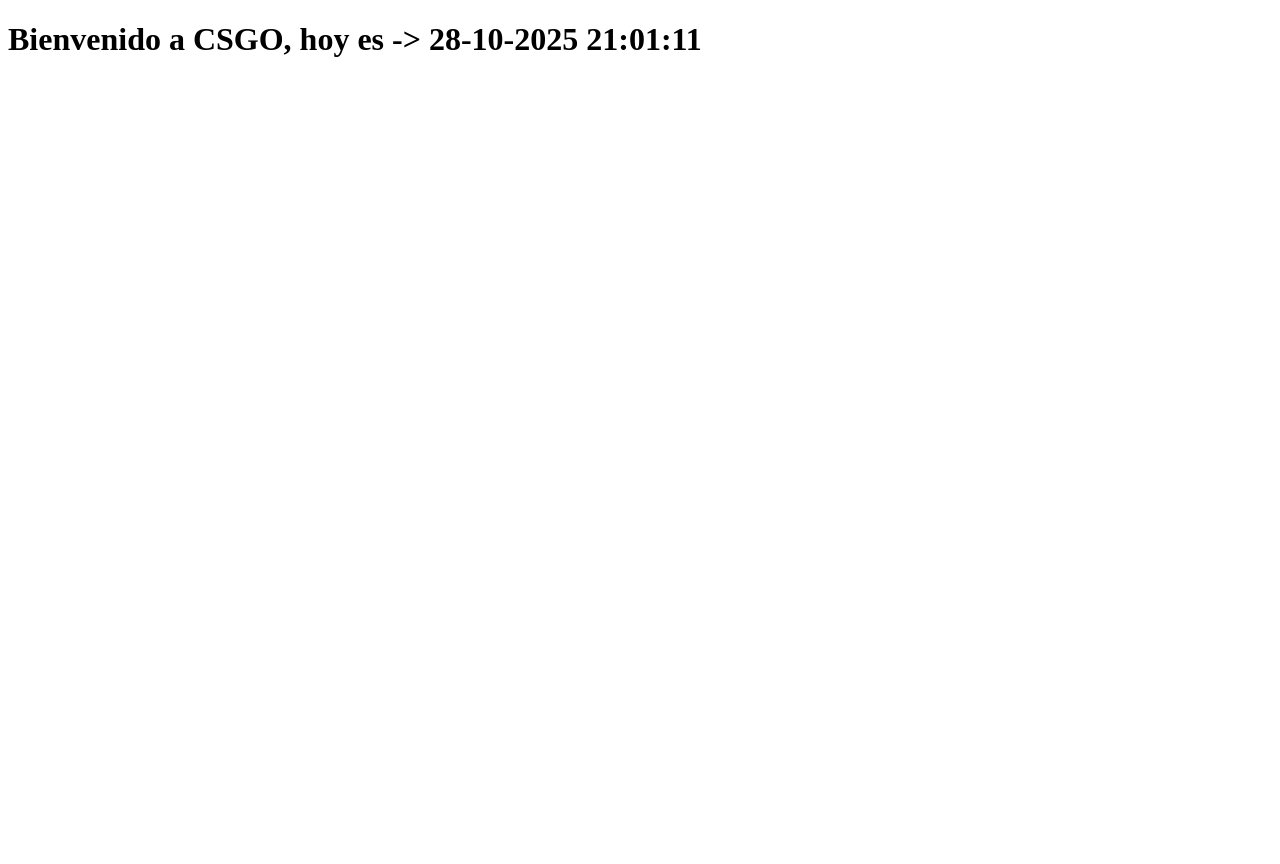
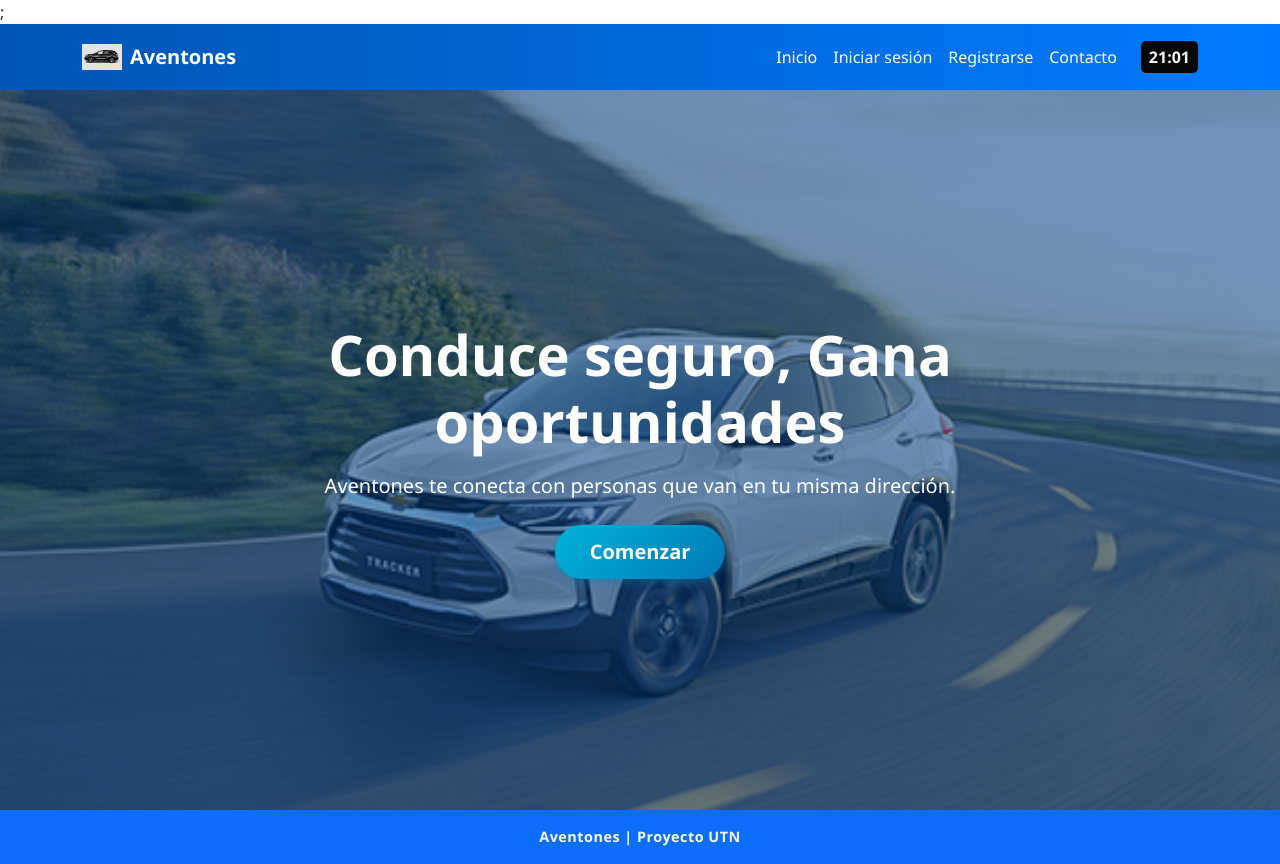
Before and after one commit to ElaiM02/CSGO, a PHP site: page / in a window 1280 px wide. Before the commit the page ends 800 px from the top, so only its background shows below. Run offline with PHP 8.4, Linux system fonts and the light colour scheme.

Commit message:
Creacion de la pagina principal

```diff
--- /dev/null
+++ b/config/start_app.php
@@ -0,0 +1,9 @@
+<?php
+session_start();
+
+date_default_timezone_set("America/Costa_Rica");
+$fecha = new DateTime();
+
+date_default_timezone_set('America/Costa_Rica');
+$hora = date("H:i");
+?>
--- /dev/null
+++ b/public/css/estilos.css
@@ -0,0 +1,105 @@
+
+
+
+body, html {
+  margin: 0;
+  padding: 0;
+  font-family: 'Segoe UI', sans-serif;
+}
+
+
+.navbar {
+  background: linear-gradient(90deg, #0056b3, #007bff);
+  transition: background 0.3s ease-in-out;
+}
+
+.navbar .nav-link {
+  color: #fff !important;
+  font-weight: 500;
+  position: relative;
+  padding: 0.5rem 1rem;
+  transition: color 0.3s ease-in-out;
+}
+
+/* Línea animada debajo del enlace */
+.navbar .nav-link::after {
+  content: '';
+  position: absolute;
+  left: 0;
+  bottom: 0;
+  width: 0%;
+  height: 2px;
+  background-color: #fff;
+  transition: width 0.3s ease-in-out;
+}
+
+.navbar .nav-link:hover::after {
+  width: 100%;
+}
+
+.navbar .nav-link:hover {
+  color: #ffeb3b !important;
+}
+
+
+.logo {
+  width: 40px;
+  height: 40px;
+  object-fit: contain;
+}
+
+
+.hora {
+  background-color: rgb(6, 7, 7);
+  padding: 4px 8px;
+  border-radius: 5px;
+  font-weight: bold;
+}
+
+
+.hero {
+  position: relative;
+  background-image: url('../imagenes/t1.png');
+  background-size: cover;
+  background-position: center;
+  height: 90vh;
+  color: white;
+}
+
+.hero .overlay {
+  position: absolute;
+  top: 0;
+  left: 0;
+  width: 100%;
+  height: 100%;
+  background-color: rgba(0, 60, 130, 0.55);
+  z-index: 1;
+}
+
+.hero .content {
+  position: relative;
+  z-index: 2;
+  padding: 20px;
+  max-width: 800px;
+}
+
+.btn-comenzar {
+  background: linear-gradient(135deg, #00b4d8, #0077b6);
+  border: none;
+  border-radius: 50px;
+  padding: 12px 35px;
+  box-shadow: 0 4px 10px rgba(0, 119, 182, 0.4);
+  transition: all 0.3s ease-in-out;
+}
+
+.btn-comenzar:hover {
+  background: linear-gradient(135deg, #0096c7, #023e8a);
+  transform: translateY(-2px);
+  box-shadow: 0 6px 16px rgba(0, 119, 182, 0.6);
+}
+
+
+footer {
+  font-size: 0.9rem;
+  letter-spacing: 0.5px;
+}
--- a/public/index.php
+++ b/public/index.php
@@ -1,16 +1,49 @@
 <?php
-session_start();
-date_default_timezone_set("America/Costa_Rica");
-$fecha = new DateTime();?>
+require_once '../config/start_app.php'?>;
 
 <!DOCTYPE html>
-<html lang="en">
+<html lang="es">
 <head>
-    <meta charset="UTF-8">
-    <meta name="viewport" content="width=device-width, initial-scale=1.0">
-    <title>csgo.com</title>
+  <meta charset="UTF-8">
+  <meta name="viewport" content="width=device-width, initial-scale=1.0">
+  <title>Aventones - Inicio</title>
+  <link href="https://cdn.jsdelivr.net/npm/bootstrap@5.3.3/dist/css/bootstrap.min.css" rel="stylesheet">
+  <link rel="stylesheet" href="css/estilos.css">
 </head>
+
 <body>
-    <h1><?php echo "Bienvenido a CSGO, hoy es -> ",  $fecha->format("d-m-Y H:i:s"); ?> </h1>
+  <nav class="navbar navbar-expand-lg navbar-dark bg-primary shadow">
+    <div class="container">
+      <a class="navbar-brand d-flex align-items-center" href="#">
+        <img src="imagenes/logo.png" alt="Logo" class="logo me-2">
+        <span class="fw-bold">Aventones</span>
+      </a>
+
+      <div class="collapse navbar-collapse justify-content-end">
+        <ul class="navbar-nav">
+          <li class="nav-item"><a class="nav-link" href="index.php">Inicio</a></li>
+          <li class="nav-item"><a class="nav-link" href="login.php">Iniciar sesión</a></li>
+          <li class="nav-item"><a class="nav-link" href="registrousuario.php">Registrarse</a></li>
+          <li class="nav-item"><a class="nav-link" href="#">Contacto</a></li>
+        </ul>
+      </div>
+
+      <span class="text-light ms-3 hora"><?php echo $hora; ?></span>
+    </div>
+  </nav>
+
+  <header class="hero d-flex flex-column justify-content-center align-items-center text-center text-white">
+    <div class="overlay"></div>
+    <div class="content">
+      <h1 class="fw-bold display-4"><strong>Conduce seguro, Gana oportunidades <strong></h1>
+      <p class="lead mt-3 mb-4">Aventones te conecta con personas que van en tu misma dirección.</p>
+      <a href="login.php" class="btn btn-primary btn-comenzar btn-lg fw-bold">Comenzar</a>
+    </div>
+  </header>
+
+  <footer class="bg-primary text-light text-center py-3">
+   Aventones | Proyecto UTN
+  </footer>
+  <script src="https://cdn.jsdelivr.net/npm/bootstrap@5.3.3/dist/js/bootstrap.bundle.min.js"></script>
 </body>
 </html>
```
Also changed, not shown: public/imagenes/logo.png (added), public/imagenes/t1.png (added), public/registroVehiculos.php (added).
